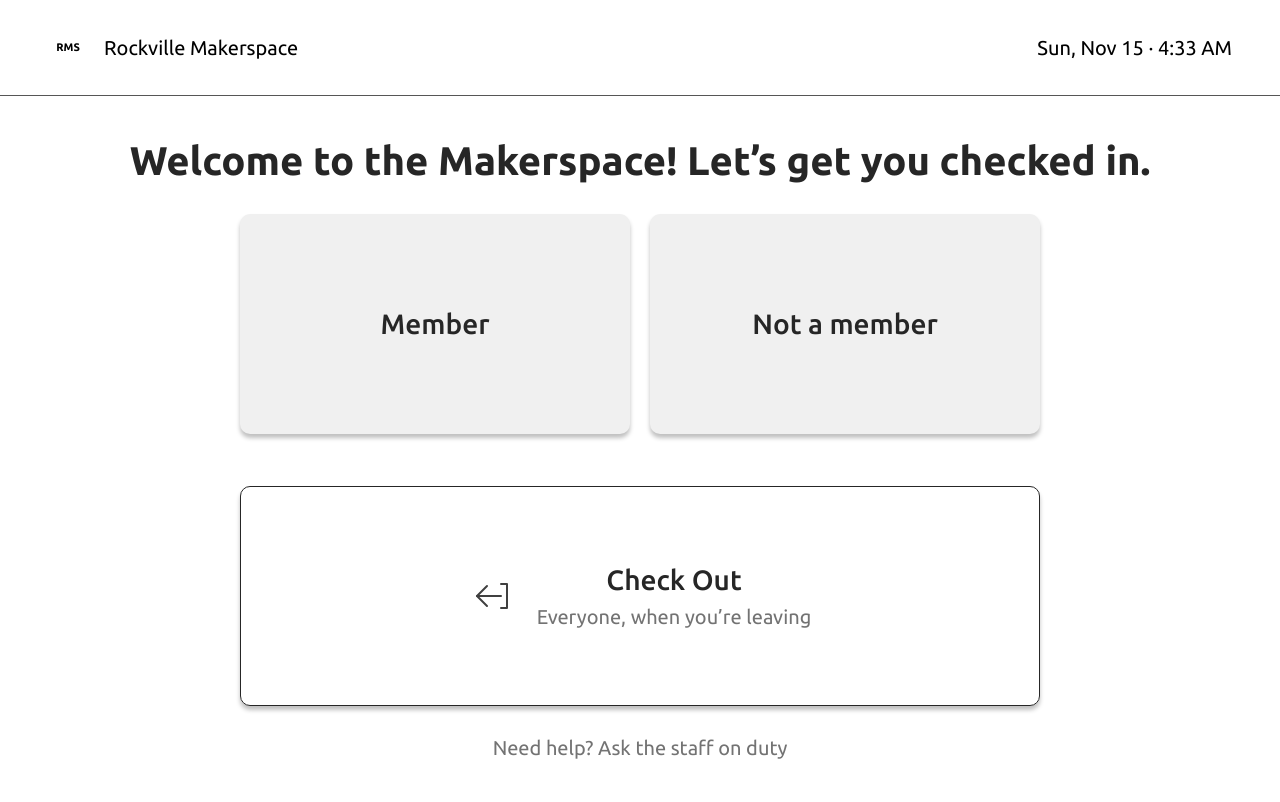
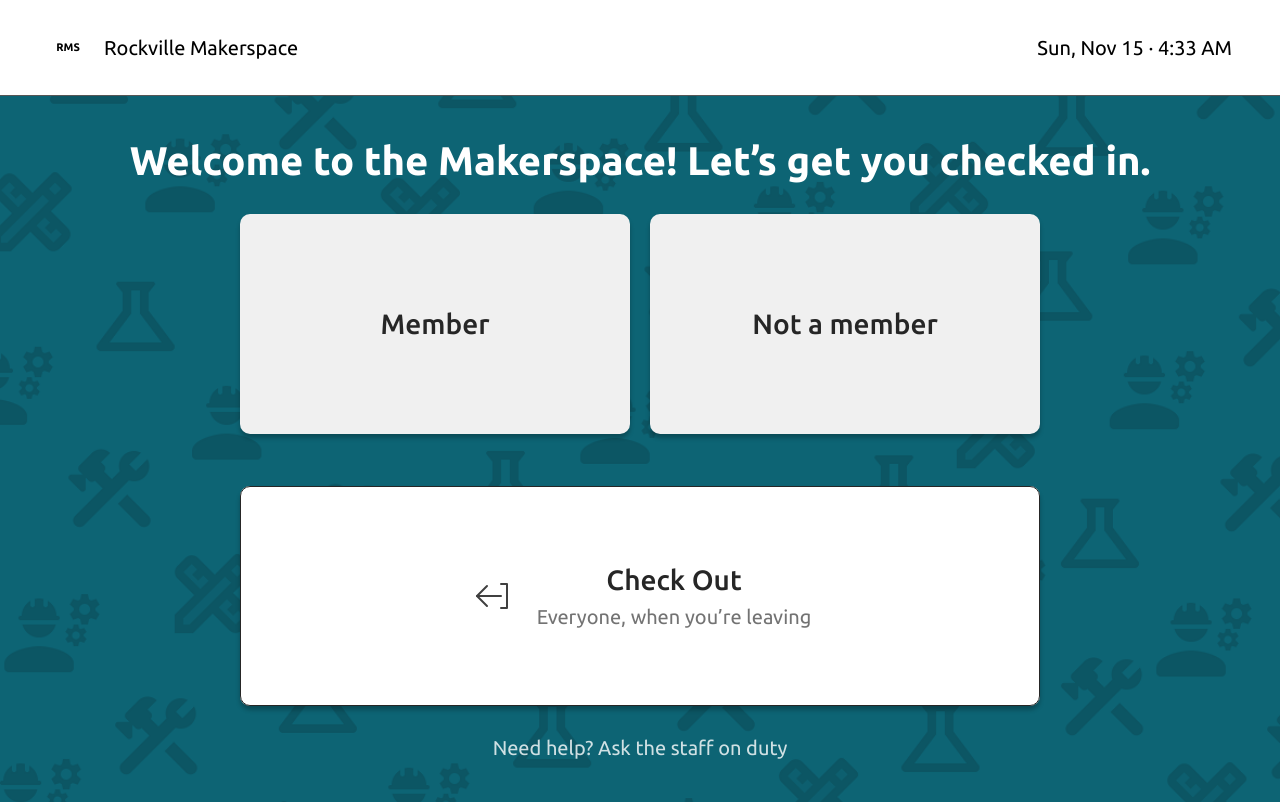
Before and after one commit to Hack4Impact-UMD/rockville-makerspace, a React (Vite) app in the folder packages/frontend/: page / in a window 1280 px wide. Built offline with nearby package versions, Linux system fonts and the light colour scheme; no server answers.

Commit message:
Show the shared background on the home page

```diff
--- a/packages/frontend/src/routes/index.tsx
+++ b/packages/frontend/src/routes/index.tsx
@@ -2,7 +2,6 @@ import { createFileRoute, useNavigate } from "@tanstack/react-router";
 import { OptionButton } from "@frontend/components/ui/OptionButton.tsx";
 
 export const Route = createFileRoute("/")({
-  staticData: { background: "none" },
   component: Home,
 });
 
@@ -10,7 +9,7 @@ function Home() {
   const navigate = useNavigate();
 
   return (
-    <div className="flex flex-1 flex-col items-center gap-7 px-30 py-10 text-neutral-800">
+    <div className="flex flex-1 flex-col items-center gap-7 px-30 py-10 text-white">
       <h1 className="text-center text-[40px] leading-tight font-bold">
         Welcome to the Makerspace! Let’s get you checked in.
       </h1>
@@ -47,9 +46,7 @@ function Home() {
         />
       </div>
 
-      <p className="text-xl text-neutral-500">
-        Need help? Ask the staff on duty
-      </p>
+      <p className="text-xl text-white/80">Need help? Ask the staff on duty</p>
     </div>
   );
 }
```
